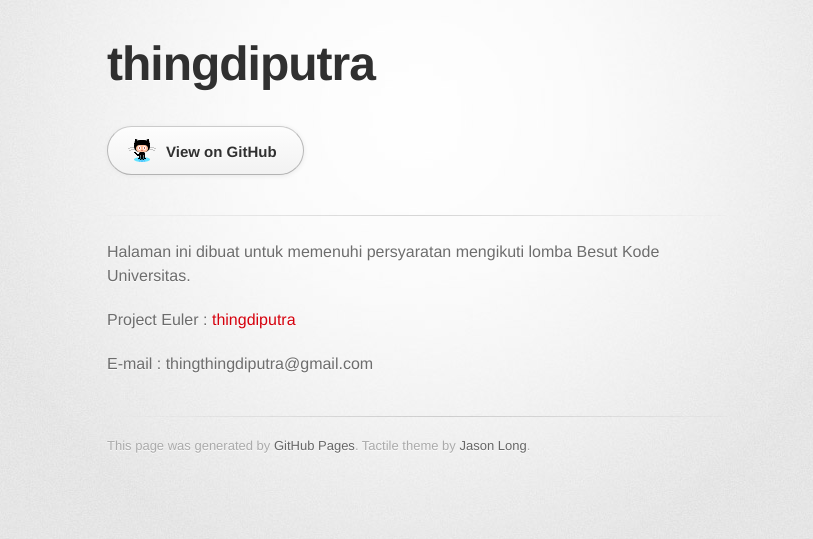
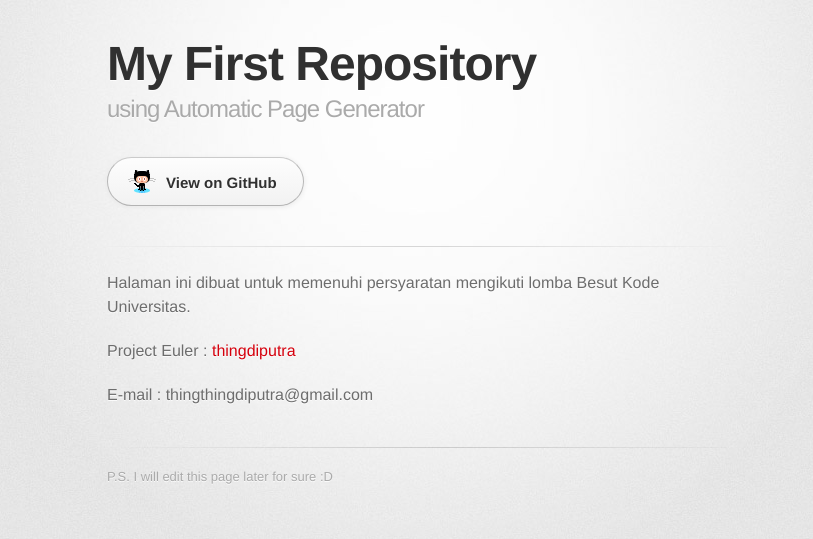
Before and after one commit to thingdiputra/thingdiputra.github.io, a plain HTML site: page index.html in a window 1280 px wide. Shown: the whole page, without its empty margins (223-1036 px from the left). Drawn offline with Linux system fonts and the light colour scheme; a web font is replaced by a local one.

Commit message:
Update index.html

```diff
--- a/index.html
+++ b/index.html
@@ -18,8 +18,8 @@
       <div class="inner">
 
         <header>
-          <h1>thingdiputra</h1>
-          <h2></h2>
+          <h1>My First Repository</h1>
+          <h2>using Automatic Page Generator</h2>
         </header>
 
         <section id="downloads" class="clearfix">
@@ -35,7 +35,7 @@
         </section>
 
         <footer>
-          This page was generated by <a href="https://pages.github.com">GitHub Pages</a>. Tactile theme by <a href="https://twitter.com/jasonlong">Jason Long</a>.
+          <p>P.S. I will edit this page later for sure :D<p>
         </footer>
 
 
```
